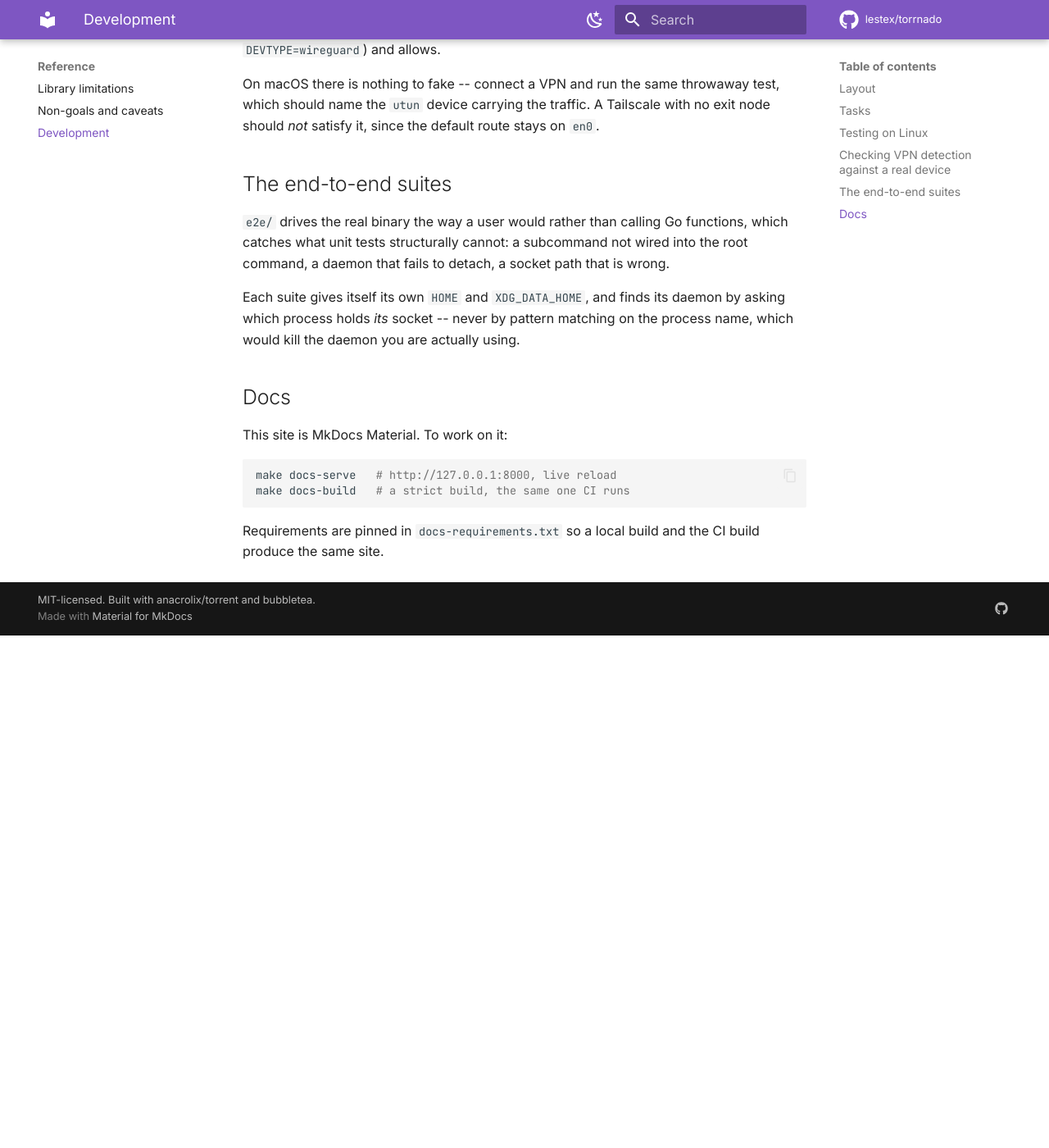
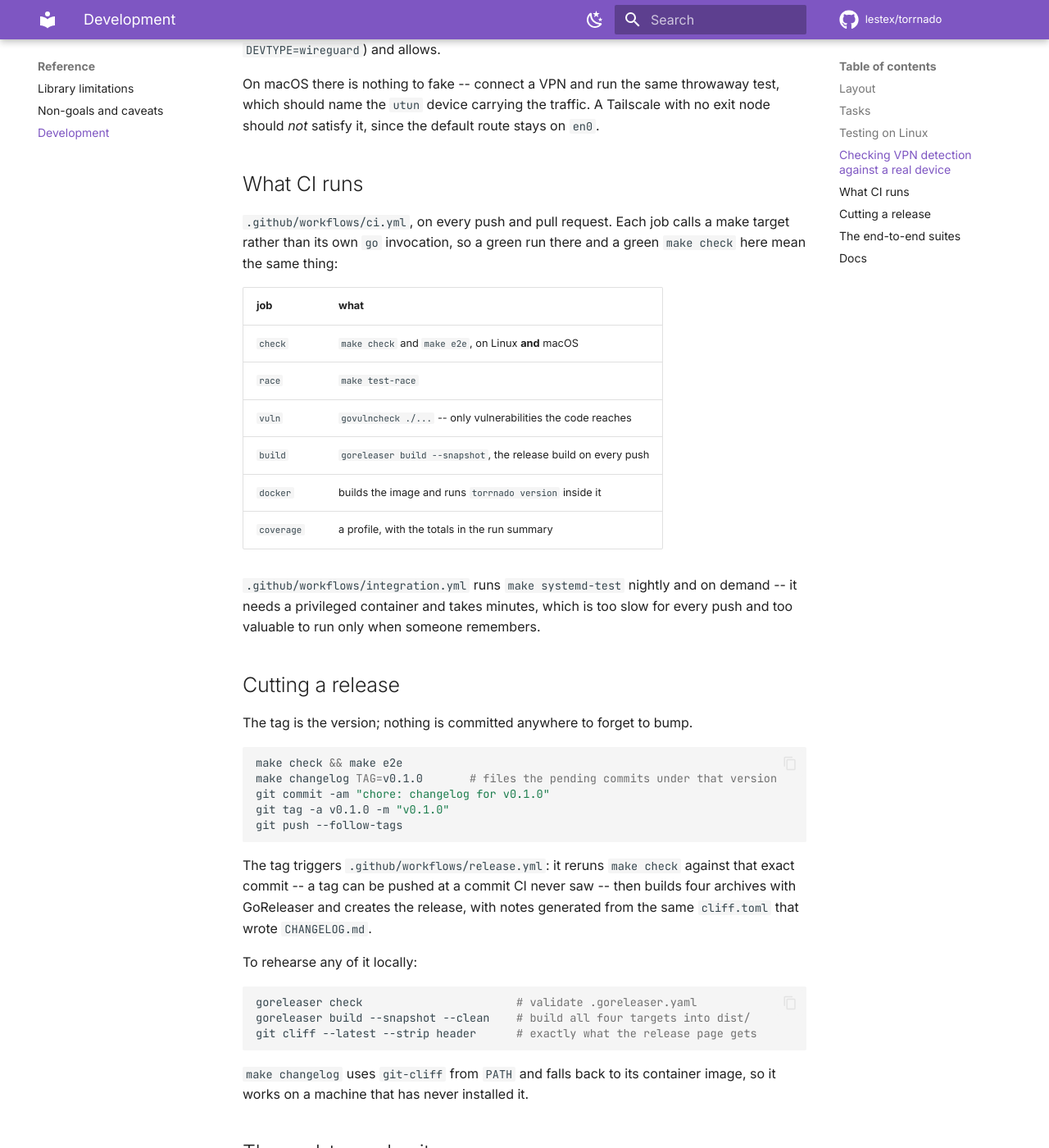
Before and after one commit to lestex/torrnado, an MkDocs documentation site: the page built from docs/reference/development.md, in a window 1280 px wide and 1400 px high, scrolled down 1941 px. Shown: the whole window at 82% size. Built offline with MkDocs 1.6.1 and Material for MkDocs 9.7.7, drawn with Linux system fonts in a browser that asks for light colours; comment, search, counter and statistics services are not loaded; before the commit the page ends 2716 px from its top, so only the background shows below that.

Commit message:
docs: releases, and what CI runs
Including the release ritual in one place, and the note that release
binaries are cgo-free -- someone switching from a source build gets one
full re-verify of data already on disk, which is alarming and correct.

````diff
--- a/docs/reference/development.md
+++ b/docs/reference/development.md
@@ -93,6 +93,53 @@ throwaway test, which should name the `utun` device carrying the traffic.
 A Tailscale with no exit node should *not* satisfy it, since the default
 route stays on `en0`.
 
+## What CI runs
+
+`.github/workflows/ci.yml`, on every push and pull request. Each job calls
+a make target rather than its own `go` invocation, so a green run there and
+a green `make check` here mean the same thing:
+
+| job | what |
+|---|---|
+| `check` | `make check` and `make e2e`, on Linux **and** macOS |
+| `race` | `make test-race` |
+| `vuln` | `govulncheck ./...` -- only vulnerabilities the code reaches |
+| `build` | `goreleaser build --snapshot`, the release build on every push |
+| `docker` | builds the image and runs `torrnado version` inside it |
+| `coverage` | a profile, with the totals in the run summary |
+
+`.github/workflows/integration.yml` runs `make systemd-test` nightly and on
+demand -- it needs a privileged container and takes minutes, which is too
+slow for every push and too valuable to run only when someone remembers.
+
+## Cutting a release
+
+The tag is the version; nothing is committed anywhere to forget to bump.
+
+```sh
+make check && make e2e
+make changelog TAG=v0.1.0       # files the pending commits under that version
+git commit -am "chore: changelog for v0.1.0"
+git tag -a v0.1.0 -m "v0.1.0"
+git push --follow-tags
+```
+
+The tag triggers `.github/workflows/release.yml`: it reruns `make check`
+against that exact commit -- a tag can be pushed at a commit CI never saw --
+then builds four archives with GoReleaser and creates the release, with
+notes generated from the same `cliff.toml` that wrote `CHANGELOG.md`.
+
+To rehearse any of it locally:
+
+```sh
+goreleaser check                       # validate .goreleaser.yaml
+goreleaser build --snapshot --clean    # build all four targets into dist/
+git cliff --latest --strip header      # exactly what the release page gets
+```
+
+`make changelog` uses `git-cliff` from `PATH` and falls back to its
+container image, so it works on a machine that has never installed it.
+
 ## The end-to-end suites
 
 `e2e/` drives the real binary the way a user would rather than calling Go
````
Also changed, not shown: README.md (+6 -3 lines), docs/getting-started/installation.md (+28 -1 lines).
